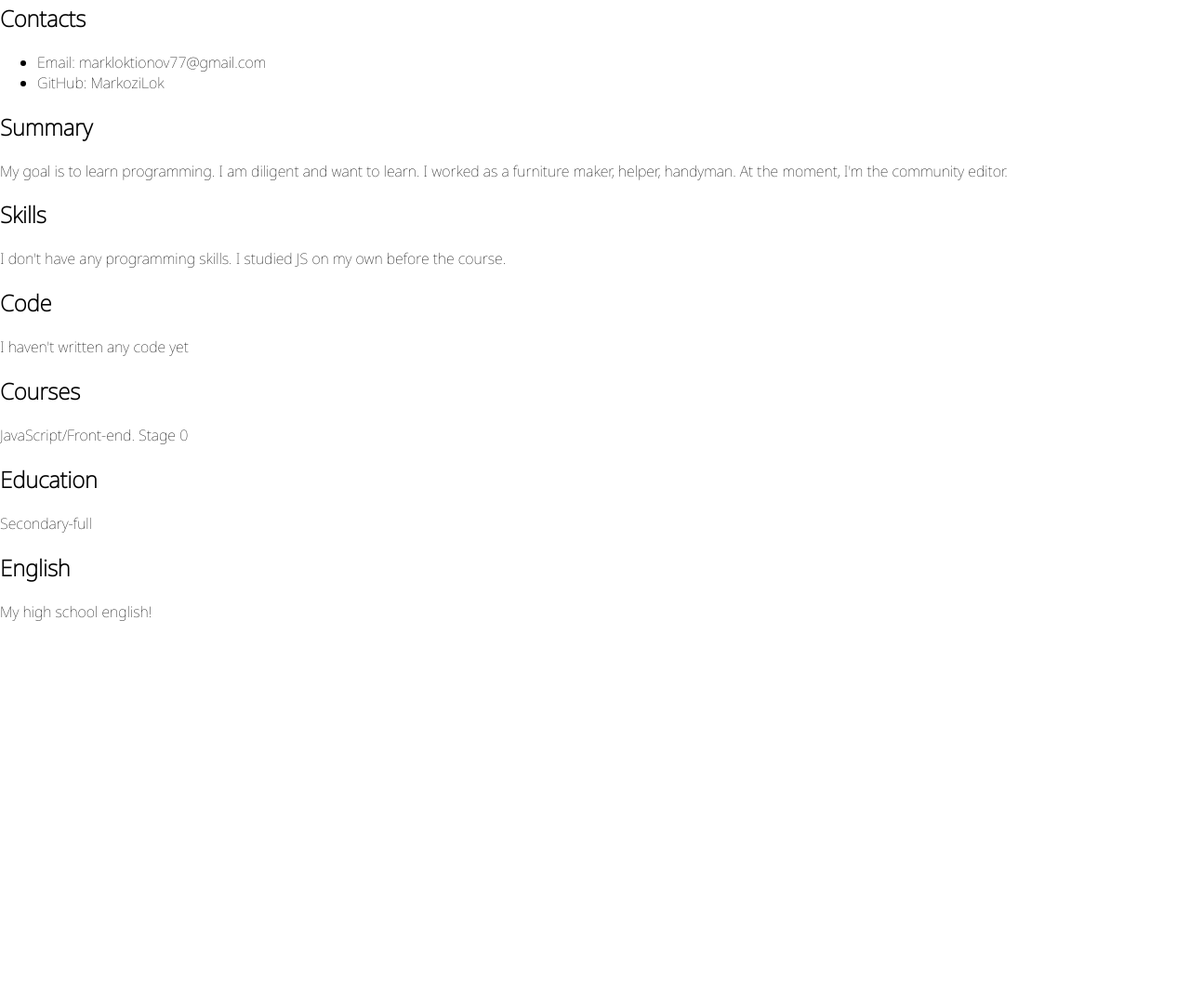
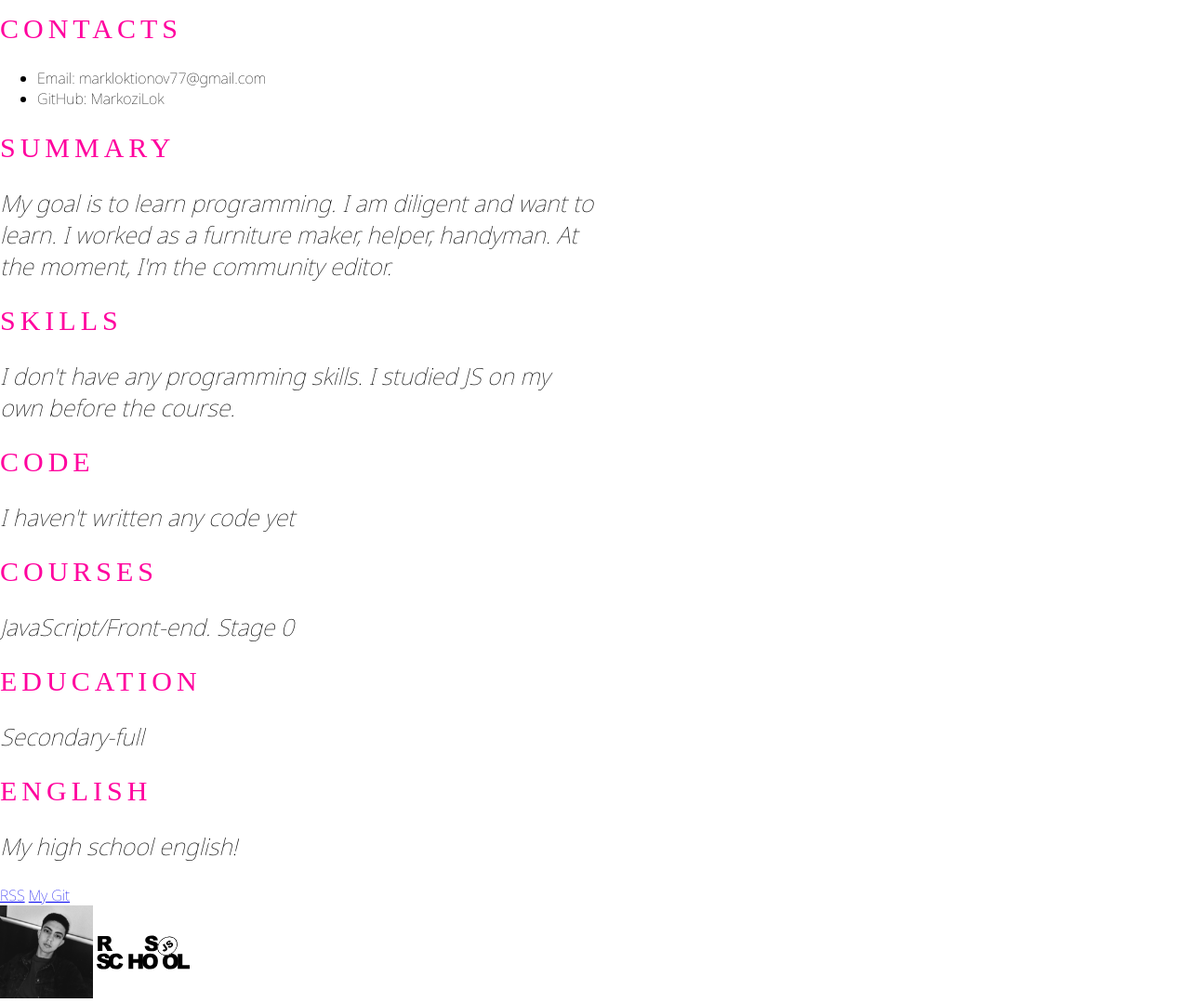
Before and after one commit to MarkoziLok/rsschool-cv, a plain HTML site: page index.html in a window 1280 px wide. Shown: the part 154-1233 px from the top of the page at 93% size. Before the commit the page ends 839 px from the top, so only its background shows below. Drawn offline with Linux system fonts and the light colour scheme.

Commit message:
feat: add photos and links on footer

```diff
--- a/index.html
+++ b/index.html
@@ -28,7 +28,7 @@
     </div>
 </header>
 <main class="main">
-    <div class="container">
+    <div class="container" class="main-container">
         <section class="section" id="profile">
             <h1 class="section-title">Mark Loktionov</h1>
         </section>
@@ -69,6 +69,15 @@
         </section>
     </div>
 </main>
-<footer class="footer"><div class="container"></div></footer>
+<footer class="footer">
+    <div class="container">
+        <a href="https://rs.school/js/" rel="RSS">RSS</a>
+        <a href="https://github.com/MarkoziLok" rel="My Git">My Git</a>
+        <br>
+        <img src="image.jpg" alt="myphoto" width="100px" height="100px">
+        <img src="logo.svg" alt="RSS logo" width="100px" height="100px">
+    </div>
+
+</footer>
 </body>
 </html>
--- a/style.css
+++ b/style.css
@@ -39,5 +39,26 @@ html {
     color: #4d2323;
   }
   p {
-    font: 80%;
+    font-size: 25px;
+    font-style: italic;
   }
+  .main-container {
+    display: flex;
+    flex-wrap: wrap;
+  }
+
+  .section {
+    width: 50%;
+  }
+  @media (max-width: 768px) {
+    .section {
+      width: 100%;
+    }
+  }
+  .section-title {
+    font: 30px bold;
+    font-weight: 400;
+    text-transform: uppercase;
+    letter-spacing: 5px;
+    color: #ff019e;
+  }
```
Also changed, not shown: image.jpg (renamed from OkXOHp8Kmnk.jpg), logo.svg (added), 1 other file.
